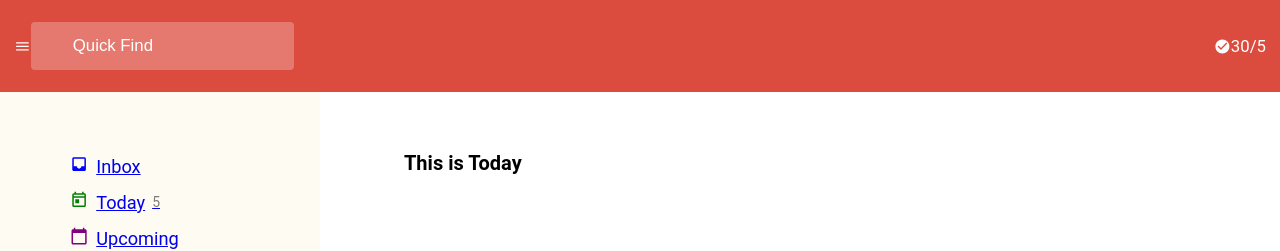
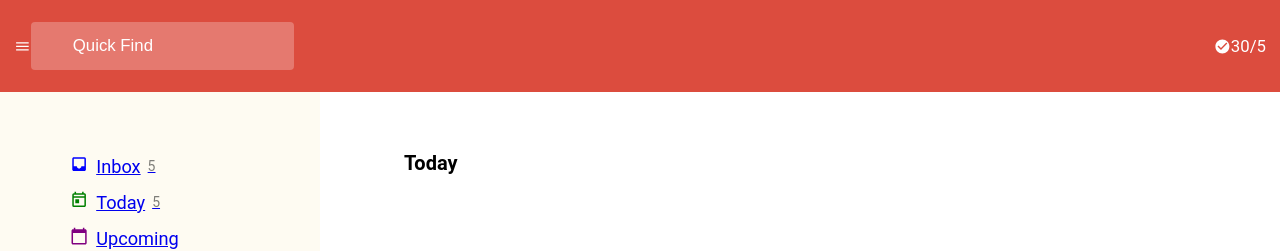
Before and after one commit to chris-ferenci/Task-Manager, a React (Create React App) app: page /today in a window 1280 px wide. Shown: the top 251 px of the page. Built offline with nearby package versions, Linux system fonts and the light colour scheme.

Commit message:
breaking stuff

```diff
--- /dev/null
+++ b/src/TaskContext.js
@@ -0,0 +1,3 @@
+import {createContext} from 'react';
+
+export const TaskContext = createContext(null)
--- a/src/components/LeftNav/LeftNav.js
+++ b/src/components/LeftNav/LeftNav.js
@@ -1,46 +1,44 @@
-import React, {useContext} from 'react';
-import { Link } from 'react-router-dom' ;
+import React, { useContext } from 'react';
+import { BrowserRouter as Router, Routes, Route, Link, Navigate } from 'react-router-dom' ;
 import "./leftnav.css";
 import { MdInbox, MdOutlineToday, MdCalendarToday, MdKeyboardArrowDown, MdPerson, MdKeyboardArrowRight, MdAdd } from "react-icons/md";
 import { IconContext } from "react-icons";
+import { TaskContext } from '../../TaskContext';
 
-// pages
 import Inbox from '../../pages/Inbox';
 import Today from '../../pages/Today';
 import Upcoming from '../../pages/Upcoming';
 
-export default function LeftNav({}) {
+export default function LeftNav() {
+
 
     return(
+    <Router>
 
         <nav id="left-nav">
             <ul className="left-nav-main">
 
                     <IconContext.Provider value={{ color: "blue" }}>
-                        <Link to='/inbox'><li><span className="li-icons"><MdInbox/></span>Inbox<span id="li-task-count" className="li-task-count-style"><p></p></span></li></Link>
+                        <Link to='/inbox'><li><span className="li-icons"><MdInbox/></span>Inbox<span id="li-task-count" className="li-task-count-style"><p>5</p></span></li></Link>
                     </IconContext.Provider>
 
                     <IconContext.Provider value={{ color: "green" }}>
                         <Link to='/today'><li><span className="li-icons"><MdOutlineToday/></span>Today<span id="li-task-count" className="li-task-count-style">5</span></li></Link>
                     </IconContext.Provider>
 
-
                     <IconContext.Provider value={{ color: "purple" }}>
                         <Link to='/upcoming'><li><span className="li-icons"><MdCalendarToday/></span>Upcoming</li></Link>
                     </IconContext.Provider>
 
-
                     <li><span className="li-icons"><MdKeyboardArrowDown/></span>Projects</li>
-
 
                     {/* <li class="li-today">Today<span id="li-task-count" class="li-task-count-style">5</span></li>
                     <li class="li-upcoming">Upcoming</li>
                     <li class="li-projects">Projects</li> */}
-
             </ul>
 
+            <ul className="left-nav-projects">
 
-            <ul className="left-nav-projects">
                 <li><span className="li-icons"><MdKeyboardArrowDown/></span><span className="project-dot"></span>Work
                     <ul id="toggle-inner">
                         <li><span className="project-dot-yellow"></span>New Brand<span id="li-task-count" className="li-task-count-style">5</span></li>
@@ -57,7 +55,14 @@ export default function LeftNav({}) {
             </ul>
         </nav>
 
+        <Routes>
+            <Route exact path="/" element={ <Navigate to="/inbox" />}></Route>
+            <Route exact path='/inbox' element={<Inbox />}></Route>
+            <Route exact path='/today' element={<Today />}></Route>
+            <Route exact path='/upcoming' element={<Upcoming />}></Route>
+        </Routes>
 
+    </Router>
 
-    )
+    );
 }
--- /dev/null
+++ b/src/components/MainBody/MainBody.js
@@ -0,0 +1,19 @@
+import React from 'react';
+
+// pages
+import Inbox from '../../pages/Inbox';
+import Today from '../../pages/Today';
+import Upcoming from '../../pages/Upcoming';
+// import LeftNav from '../LeftNav/LeftNav';
+
+export default function MainBody(){
+    return(
+        <>
+        <Inbox />
+        <Upcoming />
+        <Today />
+
+        </>
+
+    );
+}
--- a/src/index.js
+++ b/src/index.js
@@ -2,7 +2,7 @@ import React from 'react';
 import ReactDOM from 'react-dom/client';
 import { BrowserRouter as Router, Routes, Route, Navigate} from 'react-router-dom' ;
 import './index.css';
-import App from './App';
+// import App from './App';
 import reportWebVitals from './reportWebVitals';
 
 // components
@@ -14,28 +14,18 @@ import LeftNav from './components/LeftNav/LeftNav'
 import Inbox from './pages/Inbox';
 import Today from './pages/Today';
 import Upcoming from './pages/Upcoming';
+// import MainBody from './components/MainBody/MainBody';
 
 const root = ReactDOM.createRoot(document.getElementById('root'));
 root.render(
   <>
+
     <Header/>
 
     <div id="main-container">
 
-      <Router>
+      <LeftNav />
 
-       <LeftNav />
-
-        <Routes>
-            <Route exact path="/" element={ <Navigate to="/inbox" />}></Route>
-            <Route exact path='/inbox' element={<Inbox />}></Route>
-            <Route exact path='/today' element={<Today />}></Route>
-            <Route exact path='/upcoming' element={<Upcoming />}></Route>
-        </Routes>
-
-
-      </Router>
-      {/* <TasksMain/> */}
     </div>
 
   </>
--- a/src/pages/Today.js
+++ b/src/pages/Today.js
@@ -1,6 +1,7 @@
-import React, {useState} from 'react';
+import React, {useState, useContext} from 'react';
 import Todo from '../components/ToDo/Todo';
 import TodoForm from '../components/ToDo/ToDoForm';
+import { TaskContext } from '../TaskContext';
 
 export default function Today(){
 
@@ -38,7 +39,7 @@ export default function Today(){
 
     return(
         <section id="primary-content">
-            <h1>This is Today</h1>
+            <h1>Today</h1>
 
             {/* <TasksList tasksList={tasksList} handleToggle={handleToggle}/> */}
 
--- a/src/pages/Upcoming.js
+++ b/src/pages/Upcoming.js
@@ -44,10 +44,9 @@ export default function Upcoming(){
 
     return(
         <section id="primary-content">
-            <h1>This is Upcoming</h1>
+            <h1>Upcoming</h1>
 
             {/* <TasksList tasksList={tasksList} handleToggle={handleToggle}/> */}
-
 
 
             <div className="todo-list">
```
Also changed, not shown: src/pages/Inbox.js (+5 -3 lines).
